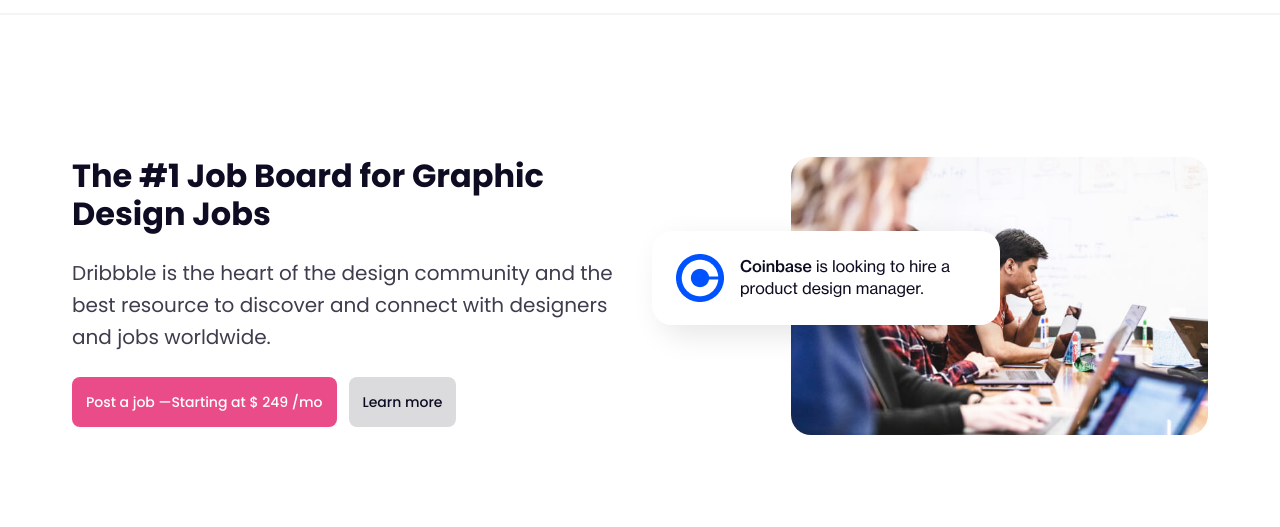
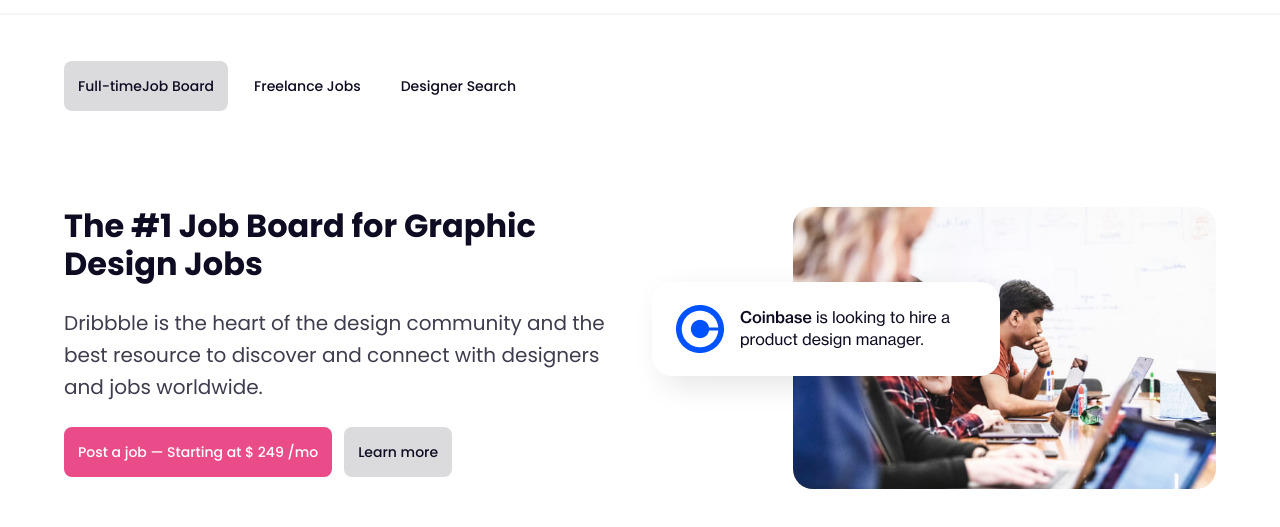
Before and after one commit to React-Ruler/dribbble-job-board, a plain HTML site: page index.html in a window 1280 px wide. Shown: the part 75-602 px from the top of the page. Drawn offline with Linux system fonts and the light colour scheme.

Commit message:
Add files via upload

```diff
--- a/index.html
+++ b/index.html
@@ -62,8 +62,26 @@
         </div>
       </div>
     </nav>
-
-    <section class="hero is-medium">
+    <section class="section">
+      <div class="container">
+        <div class="content">
+          <div class="field is-grouped">
+            <p class="control">
+              <a class="button btn-secondary">
+                <span class="is-hidden-mobile">Full-time</span>Job Board</a
+              >
+            </p>
+            <p class="control">
+              <a class="button btn-transparent"> Freelance Jobs </a>
+            </p>
+            <p class="control">
+              <a class="button btn-transparent"> Designer Search </a>
+            </p>
+          </div>
+        </div>
+      </div>
+    </section>
+    <section class="hero">
       <div class="hero-body">
         <div class="container">
           <div class="columns">
@@ -77,7 +95,10 @@
               <div class="field is-grouped">
                 <p class="control">
                   <a class="button btn-primary">
-                    Post a job —Starting at $ 249 /mo
+                    Post a job
+                    <span class="is-hidden-mobile"
+                      >— Starting at $ 249 /mo</span
+                    >
                   </a>
                 </p>
                 <p class="control">
@@ -95,7 +116,13 @@
                   />
                 </div>
                 <div class="image-stack__item image-stack__item--bottom">
-                  <img src="assets/img/jobs-intro-image-625w.jpg" alt="" />
+                  <img
+                    class="banner-images-image"
+                    src="assets/img/jobs-intro-image-625w.jpg"
+                    height="250"
+                    width="375"
+                    alt=""
+                  />
                 </div>
               </div>
             </div>
--- a/sass/main.scss
+++ b/sass/main.scss
@@ -6,6 +6,7 @@ $typeface-color-bold: #0d0c22;
 $typeface-color-light: #3d3d4e;
 $btn-color-primary: #ea4c89;
 $btn-color-secondary: #dbdbde;
+$btn-bg-transparent: #fff;
 
 html {
   font-family: $poppins !important;
@@ -106,6 +107,27 @@ p.subtitle {
   line-height: 20px !important;
 }
 
+.btn-transparent {
+  display: inline-block !important;
+  box-sizing: border-box !important;
+  height: 50px !important;
+  padding-top: 15px !important;
+  padding-bottom: 15px !important;
+  transition: color 200ms ease !important;
+  border: none !important;
+  border-radius: 8px !important;
+  outline: none !important;
+  background: transparent !important;
+  color: #0d0c22 !important;
+  text-align: center !important;
+  text-decoration: none !important;
+  cursor: pointer !important;
+  appearance: none !important;
+  font-size: 14px !important;
+  font-weight: 500 !important;
+  line-height: 20px !important;
+}
+
 // Relevant styles
 .image-stack {
   display: grid;
@@ -129,6 +151,12 @@ p.subtitle {
   z-index: 1; // tells the browser to make this image on top
 }
 
+.banner-images-image {
+  display: block;
+  width: 100%;
+  height: 100%;
+}
+
 // Bulma Imports
 
 @import "../node_modules/bulma/sass/utilities/_all.sass";
```
Also changed, not shown: dist/css/main.css, 1 other file.
